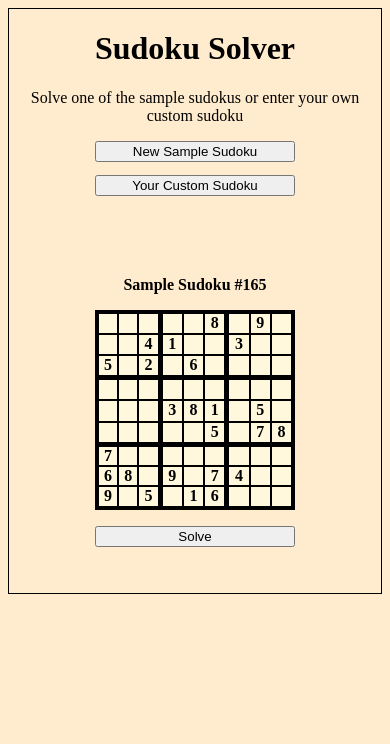
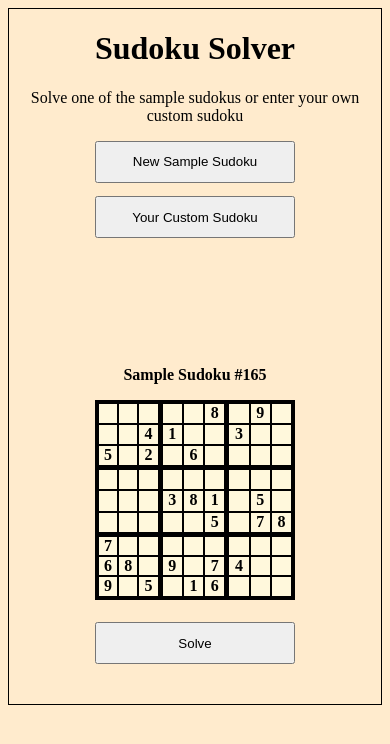
Before and after one commit to KristianMSchmidt/Sudoku-solver-Flask-web-app-, a Flask app: page / in a window 390 px wide. Shown: the top 744 px of the page. Run offline with Flask 2, Linux system fonts and the light colour scheme.

Commit message:
made buttons responsive

```diff
--- a/static/css/main.css
+++ b/static/css/main.css
@@ -12,15 +12,15 @@ body {
 
 #input_error {
   margin-top: 0;
-  margin-bottom: 0.5em;
+  margin-bottom: 0;
   color: red;
   display: none;
 }
 
 #solution_feedback {
   margin: 0;
-  margin-top: 2em;
-  margin-bottom: 1em;
+  margin-top: 3em;
+  margin-bottom: 3em;
 }
 
 .sudoku_title {
@@ -31,8 +31,8 @@ body {
 }
 
 #solve_btn {
-  margin-top: 0em;
-  margin-bottom: 3.5em;
+  margin-top: 0.5em;
+  margin-bottom: 3em;
 }
 
 .btn {
@@ -48,10 +48,10 @@ body {
   display: inline;
   font-size: 13.5px;
   margin-top: 0.5em;
-  margin-bottom: 1em;
+  margin-bottom: 0;
   margin-left: 0;
   margin-right: 0;
-  width: 400px;
+  width: 300px;
 }
 
 .board {
@@ -123,10 +123,11 @@ body {
 @media only screen and (max-width: 480px) {
   .btn {
     width: 200px;
+    height: 42px;
     margin-bottom: 1em;
   }
   #custom_input {
-    width: 260px;
+    width: 200px;
   }
 }
 
--- a/static/css/main.scss
+++ b/static/css/main.scss
@@ -13,15 +13,15 @@ body {
 
 #input_error {
   margin-top: 0;
-  margin-bottom: 0.5em;
+  margin-bottom: 0;
   color: red;
   display: none;
 }
 
 #solution_feedback {
   margin: 0;
-  margin-top: 2em;
-  margin-bottom: 1em;
+  margin-top: 3em;
+  margin-bottom: 3em;
 }
 
 .sudoku_title {
@@ -32,8 +32,8 @@ body {
 }
 
 #solve_btn {
-  margin-top: 0em;
-  margin-bottom: 3.5em;
+  margin-top: 0.5em;
+  margin-bottom: 3em;
 }
 .btn {
   width: 175px;
@@ -48,10 +48,10 @@ body {
   display: inline;
   font-size: 13.5px;
   margin-top: 0.5em;
-  margin-bottom: 1em;
+  margin-bottom: 0;
   margin-left: 0;
   margin-right: 0;
-  width: 400px;
+  width: 300px;
 }
 
 .board {
@@ -105,10 +105,11 @@ body {
 @media only screen and (max-width: 480px) {
   .btn {
     width: 200px;
+    height: 42px;
     margin-bottom: 1em;
   }
   #custom_input {
-    width: 260px;
+    width: 200px;
   }
 }
 
--- a/templates/index.html
+++ b/templates/index.html
@@ -1,7 +1,9 @@
-    {% extends 'base.html' %}
+{% extends 'base.html' %}
 
 {% block body %}
+
 <h1>Sudoku Solver</h1>
+
 <p>Solve one of the sample sudokus or enter your own custom sudoku</p>
 
 <form class="top-form" action="/" style="display:inline" method="POST">
@@ -13,20 +15,21 @@
     <input class="btn" type="submit" value="Your Custom Sudoku"/>
 </form>
 
-<p id="solution_feedback">&nbsp</p>
+<p id="solution_feedback">&nbsp;</p>
+
 <h4 id="sudoku_title">{{title}}</h4>
 
-<div class="container">
-    {% include 'sudoku_board.html' %}
-</div>
-
-<p id="input_error">Invalid input (only digits 0-9 allowed)</p>
 
 <form  id="custom_form" autocomplete="off" onkeydown="return event.key != 'Enter'">
     <input type="text" name="custom_input" id="custom_input" maxlength="81"
     placeholder="Enter your sudoku (use digits)">
 </form>
 
+<p id="input_error">Invalid input (only digits 0-9 allowed)</p>
+
+<div class="container">
+    {% include 'sudoku_board.html' %}
+</div>
 
 <form action="{{ url_for('solver') }}" method="post">
     <input type="hidden" id="sudoku" name="sudoku" value="{{sudoku}}">
```
Also changed, not shown: 1 other file.
